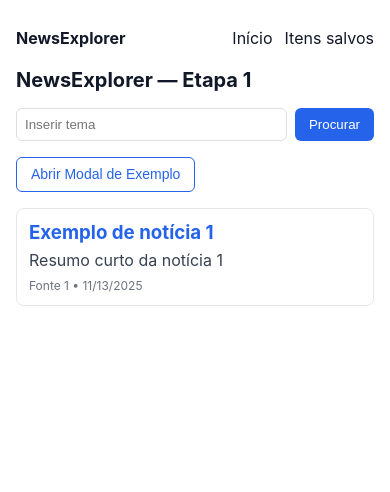
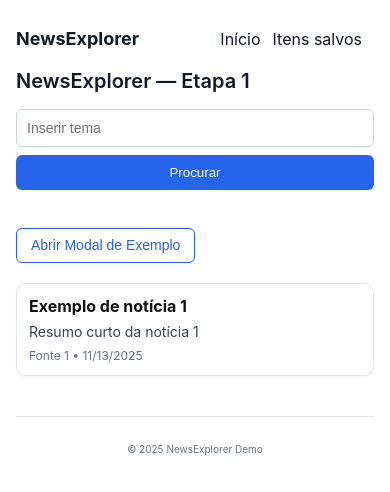
Before and after one commit to Luiz-Totoim/project-name-frontend, a React (Create React App) app: page / in a window 390 px wide. Shown: the top 492 px of the page. Built offline with nearby package versions, Linux system fonts and the light colour scheme.

Commit message:
Aplicativo front-end  Etapa 1: Responsividade e acessibilidade

```diff
--- a/src/App.css
+++ b/src/App.css
@@ -1,2 +1,11 @@
-.app__title{font-size:20px;margin:8px 0}
-.results{display:flex;flex-direction:column;gap:12px;margin-top:16px}
+.app__title{font-size:clamp(1.25rem,3.5vw,1.75rem);margin:8px 0;font-weight:600}
+.results{display:grid;grid-template-columns:repeat(auto-fill,minmax(260px,1fr));gap:16px;margin-top:20px}
+.skiplink{position:absolute;left:-999px;top:auto;width:1px;height:1px;overflow:hidden}
+.skiplink:focus{left:8px;top:8px;width:auto;height:auto;padding:8px 12px;background:#111;color:#fff;border-radius:6px;z-index:200}
+.demo-actions{margin:16px 0}
+.app__footer{margin-top:40px;padding:24px 0;border-top:1px solid #e5e7eb;text-align:center;font-size:12px;color:#6b7280}
+@media (max-width:680px){
+	.results{grid-template-columns:1fr;}
+	.card{flex-direction:column}
+	.card__image{width:100%;height:160px}
+}
--- a/src/App.js
+++ b/src/App.js
@@ -27,17 +27,21 @@ export default function App() {
 
   return (
     <div className="app">
+      <a href="#conteudo" className="skiplink">Ir para conteúdo</a>
       <Header />
-      <main>
+      <main id="conteudo" tabIndex={-1}>
         <h1 className="app__title">NewsExplorer — Etapa 1</h1>
         <SearchBar onSearch={handleSearch} />
-        <div style={{margin:'16px 0'}}>
+        <div className="demo-actions">
           <Button variant="ghost" onClick={()=> setOpenDemo(true)}>Abrir Modal de Exemplo</Button>
         </div>
-        <section className="results">
+        <section className="results" aria-live="polite" aria-label="Resultados da busca">
           {sample.map((a,i)=> <Card key={i} article={a} />)}
         </section>
       </main>
+      <footer className="app__footer" role="contentinfo">
+        <small>&copy; {new Date().getFullYear()} NewsExplorer Demo</small>
+      </footer>
       <Modal open={openDemo} onClose={()=> setOpenDemo(false)} title="Demo UI Kit">
         <p style={{marginTop:0}}>Este modal demonstra foco inicial, trap de foco, fechamento por ESC, clique fora e botão fechar.</p>
         <form onSubmit={(e)=>{e.preventDefault(); alert('Form enviado (demo).');}} noValidate>
--- a/src/components/Card.css
+++ b/src/components/Card.css
@@ -1,5 +1,12 @@
-.card{display:flex;gap:12px;border:1px solid #e5e7eb;padding:12px;border-radius:8px}
-.card__image{width:120px;height:80px;object-fit:cover;border-radius:6px}
-.card__title{margin:0 0 6px 0}
-.card__desc{margin:0;color:#374151}
+.card{display:flex;gap:12px;border:1px solid #e5e7eb;padding:12px;border-radius:10px;background:#fff;box-shadow:0 2px 4px rgba(0,0,0,.04);transition:.2s box-shadow}
+.card:hover{box-shadow:0 4px 10px rgba(0,0,0,.08)}
+.card__image{width:120px;height:80px;object-fit:cover;border-radius:8px}
+.card__title{margin:0 0 6px 0;font-size:16px;line-height:1.3}
+.card__title a{color:#111;text-decoration:none}
+.card__title a:hover{text-decoration:underline}
+.card__desc{margin:0;color:#374151;font-size:14px}
 .card__meta{font-size:12px;color:#6b7280;margin-top:8px}
+@media (max-width:680px){
+	.card{flex-direction:column}
+	.card__image{width:100%;height:160px}
+}
--- a/src/components/Header.css
+++ b/src/components/Header.css
@@ -1,3 +1,7 @@
-.header{display:flex;justify-content:space-between;align-items:center;padding:12px 0}
-.header__brand{font-weight:700}
-.header__nav a{margin-left:12px;color:inherit;text-decoration:none}
+.header{display:flex;justify-content:space-between;align-items:center;padding:12px 0;flex-wrap:wrap;gap:12px}
+.header__brand{font-weight:700;font-size:18px}
+.header__nav a{margin-left:12px;color:inherit;text-decoration:none;position:relative}
+.header__nav a:focus-visible{outline:2px solid #2563eb;outline-offset:3px}
+@media (max-width:560px){
+	.header__nav a{margin-left:0;margin-right:12px}
+}
--- a/src/components/SearchBar.css
+++ b/src/components/SearchBar.css
@@ -1,5 +1,12 @@
 .searchbar{margin:16px 0}
 .searchbar__inner{display:flex;gap:8px}
-.searchbar__input{flex:1;padding:8px;border:1px solid #ddd;border-radius:6px}
-.searchbar__btn{background:#2563eb;color:#fff;border:none;padding:8px 14px;border-radius:6px}
-.searchbar__label{display:none}
+.searchbar__input{flex:1;padding:10px;border:1px solid #cbd5e1;border-radius:6px;font-size:14px}
+.searchbar__input--error{border-color:#dc2626;background:#fef2f2}
+.searchbar__btn{background:#2563eb;color:#fff;border:none;padding:10px 16px;border-radius:6px;font-weight:500}
+.searchbar__btn:focus-visible{outline:3px solid rgba(37,99,235,.45)}
+.searchbar__label{position:absolute;left:-999px}
+.searchbar__error{min-height:18px;font-size:12px;color:#dc2626;margin-top:4px}
+@media (max-width:560px){
+	.searchbar__inner{flex-direction:column}
+	.searchbar__btn{width:100%}
+}
```
